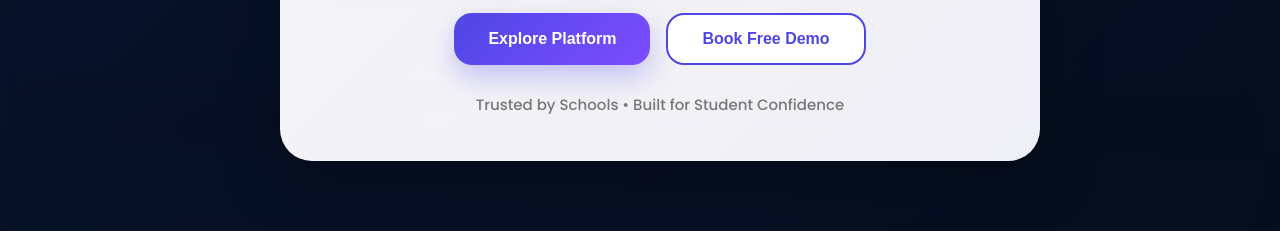
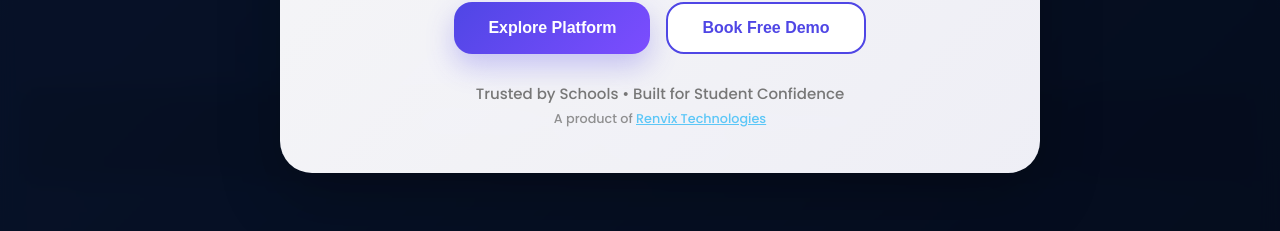
Before and after one commit to SkRahim1/excellence-voices, a React (Create React App) app: page /contact in a window 1280 px wide. Shown: the part 580-811 px from the top of the page. Built offline with nearby package versions, Linux system fonts and the light colour scheme; no server answers.

Commit message:
Add Renvix Technologies branding and links to renvixteach.in

```diff
--- a/src/components/Footer.js
+++ b/src/components/Footer.js
@@ -38,8 +38,11 @@ export default function Footer({ activeSection }) {
         </div>
       </div>
 
-      <footer className="footer">
-        © 2026 Excellence - Empowering Young Voices. All Rights Reserved.
+      <footer className="footer" style={{ display: "flex", flexDirection: "column", alignItems: "center", gap: "6px" }}>
+        <div>© 2026 Excellence - Empowering Young Voices. All Rights Reserved.</div>
+        <div style={{ fontSize: "0.85em", opacity: 0.8, marginTop: "2px" }}>
+          A product of <a href="https://renvixteach.in" target="_blank" rel="noopener noreferrer" style={{ color: "#38bdf8", textDecoration: "underline", fontWeight: "500" }}>Renvix Technologies</a>
+        </div>
       </footer>
     </section>
   );
--- a/src/components/Popup.js
+++ b/src/components/Popup.js
@@ -120,8 +120,11 @@ export default function Popup() {
             </div>
 
             {/* FOOTER */}
-            <div className="popup-footer">
-              Trusted by Schools • Built for Student Confidence
+            <div className="popup-footer" style={{ display: "flex", flexDirection: "column", gap: "5px", alignItems: "center" }}>
+              <div>Trusted by Schools • Built for Student Confidence</div>
+              <div style={{ fontSize: "0.85em", opacity: 0.8 }}>
+                A product of <a href="https://renvixteach.in" target="_blank" rel="noopener noreferrer" style={{ color: "#38bdf8", textDecoration: "underline" }}>Renvix Technologies</a>
+              </div>
             </div>
           </motion.div>
         </motion.div>
--- a/src/components/TeacherProtectedPopup.js
+++ b/src/components/TeacherProtectedPopup.js
@@ -90,6 +90,10 @@ export default function TeacherProtectedPopup({ children }) {
         {error && <span className="teacher-popup-error">{error}</span>}
 
         <button onClick={handleLogin}>Unlock Access</button>
+
+        <div className="teacher-popup-brand" style={{ fontSize: "0.8em", opacity: 0.7, marginTop: "15px", textAlign: "center" }}>
+          A product of <a href="https://renvixteach.in" target="_blank" rel="noopener noreferrer" style={{ color: "#38bdf8", textDecoration: "underline" }}>Renvix Technologies</a>
+        </div>
       </div>
     </div>
   );
```
